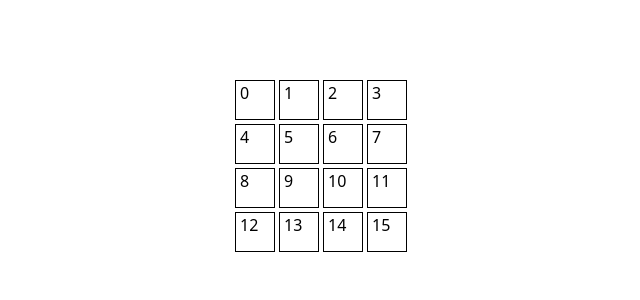
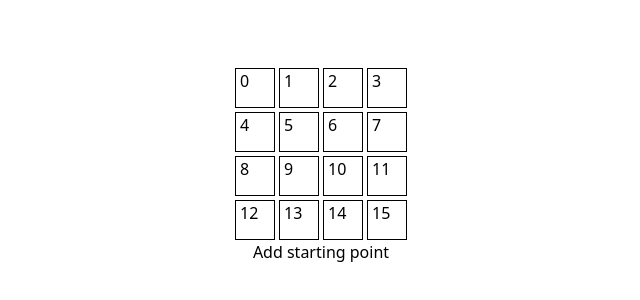
Before and after one commit to danlopes-arc/pathfinding-app, a React (Create React App) app: page / in a window 1280 px wide. Shown: the part 234-534 px from the top of the page, without its empty margins (319-959 px from the left). Built offline with nearby package versions, Linux system fonts and the light colour scheme.

Commit message:
Implement starting point creation

```diff
--- a/src/App.tsx
+++ b/src/App.tsx
@@ -1,21 +1,36 @@
 import React, { useState } from 'react';
+
+type GameMode = 'idle' | 'start'
 
 function App() {
   const [walls, setWalls] = useState<number[]>([])
+  const [mode, setMode] = useState<GameMode>('idle')
+  const [startingCell, setStartingCell] = useState<number | null>(null)
 
   const board = [...Array(4)].map((_, i) => [...Array(4)].map((_, j) => i * 4 + j))
 
   const wallClasses = 'bg-gray-700 hover:bg-gray-800 text-gray-300'
   const pathClasses = 'hover:bg-gray-200'
+  const startClasses = 'bg-green-500 hover:bg-green-700 hover:text-gray-200'
 
   return (
-    <div className='h-screen w-screen flex justify-center items-center'>
+    <div className='h-screen w-screen flex flex-col justify-center items-center'>
       <div className='flex flex-col gap-1'>
         {board.map((cells, i) => (
           <div className='flex gap-1' key={i}>
             {cells.map((number, j) => (
-              <div data-testid='cell' key={j} className={'border border-black cursor-pointer w-10 h-10 pl-1 ' + (walls.includes(number) ? wallClasses : pathClasses)}
+              <div data-testid='cell' key={j} className={'border border-black cursor-pointer w-10 h-10 pl-1 ' + (walls.includes(number) ? wallClasses : (startingCell === number ? startClasses : pathClasses))}
                 onClick={() => {
+                  if (mode === 'start') {
+                    if (walls.includes(number)) {
+                      setMode('idle')
+                      return
+                    }
+                    setStartingCell(number)
+                    setMode('idle')
+                    return
+                  }
+
                   if (walls.includes(number)) {
                     setWalls(walls.filter(w => w !== number))
                     return
@@ -24,7 +39,7 @@ function App() {
                   setWalls([...walls, number])
                 }}
               >
-                <div data-testid={walls.includes(number) ? 'wall' : 'path'}>
+                <div data-testid={walls.includes(number) ? 'wall' : (startingCell === number ? 'start' : 'path')}>
                   {number}
                 </div>
               </div>
@@ -32,6 +47,17 @@ function App() {
           </div>
         ))}
       </div>
+      <button data-testid='add-start-button' onClick={() => {
+        if (mode === 'idle') {
+          setMode('start')
+          return
+        }
+        setMode('idle')
+      }}
+        className={mode === 'start'? 'bg-green-400' : ''}
+      >
+        Add starting point
+      </button>
     </div>
   );
 }
```
Also changed, not shown: 1 other file (tests, documents, lock files or other folders).
